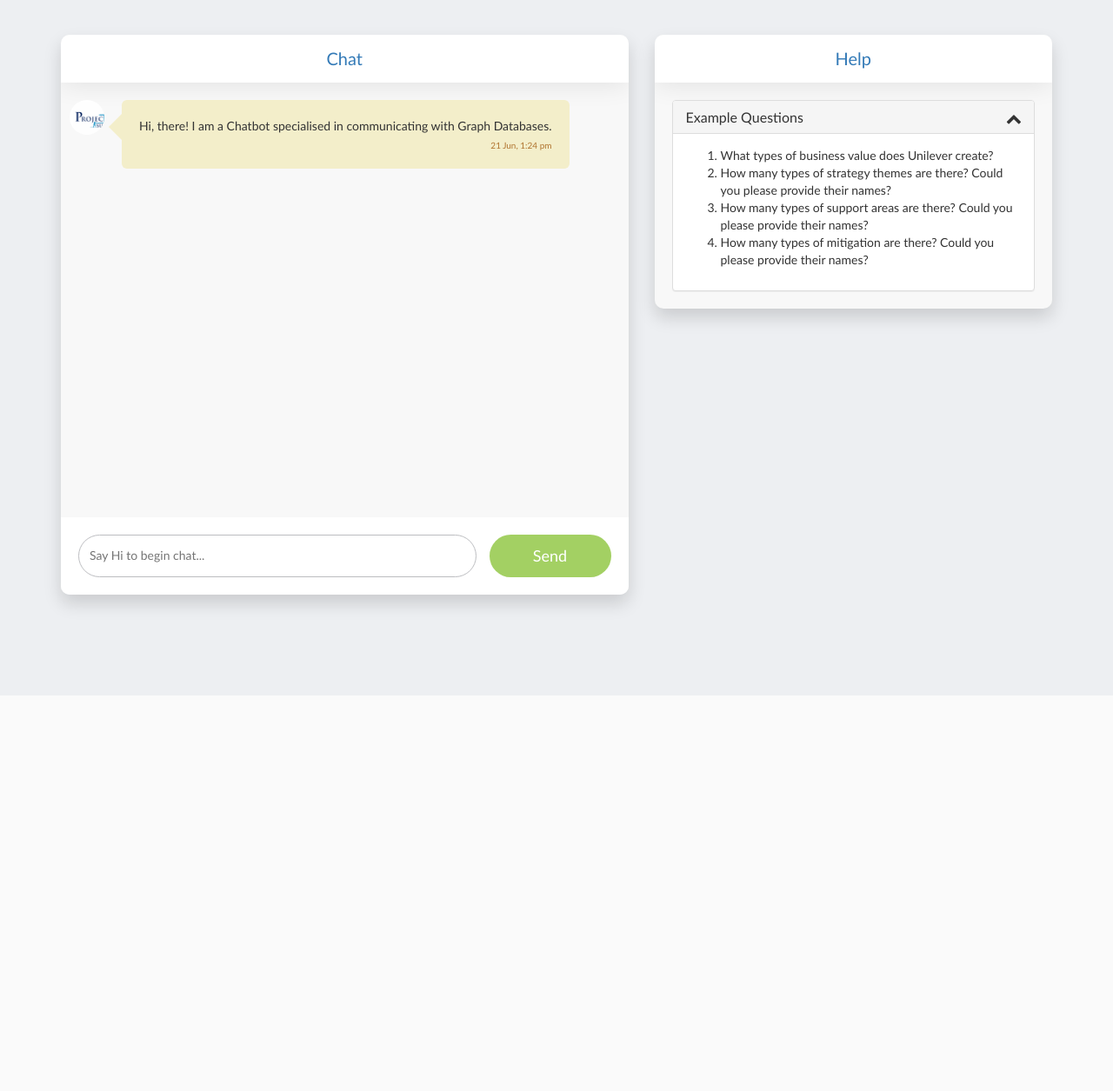
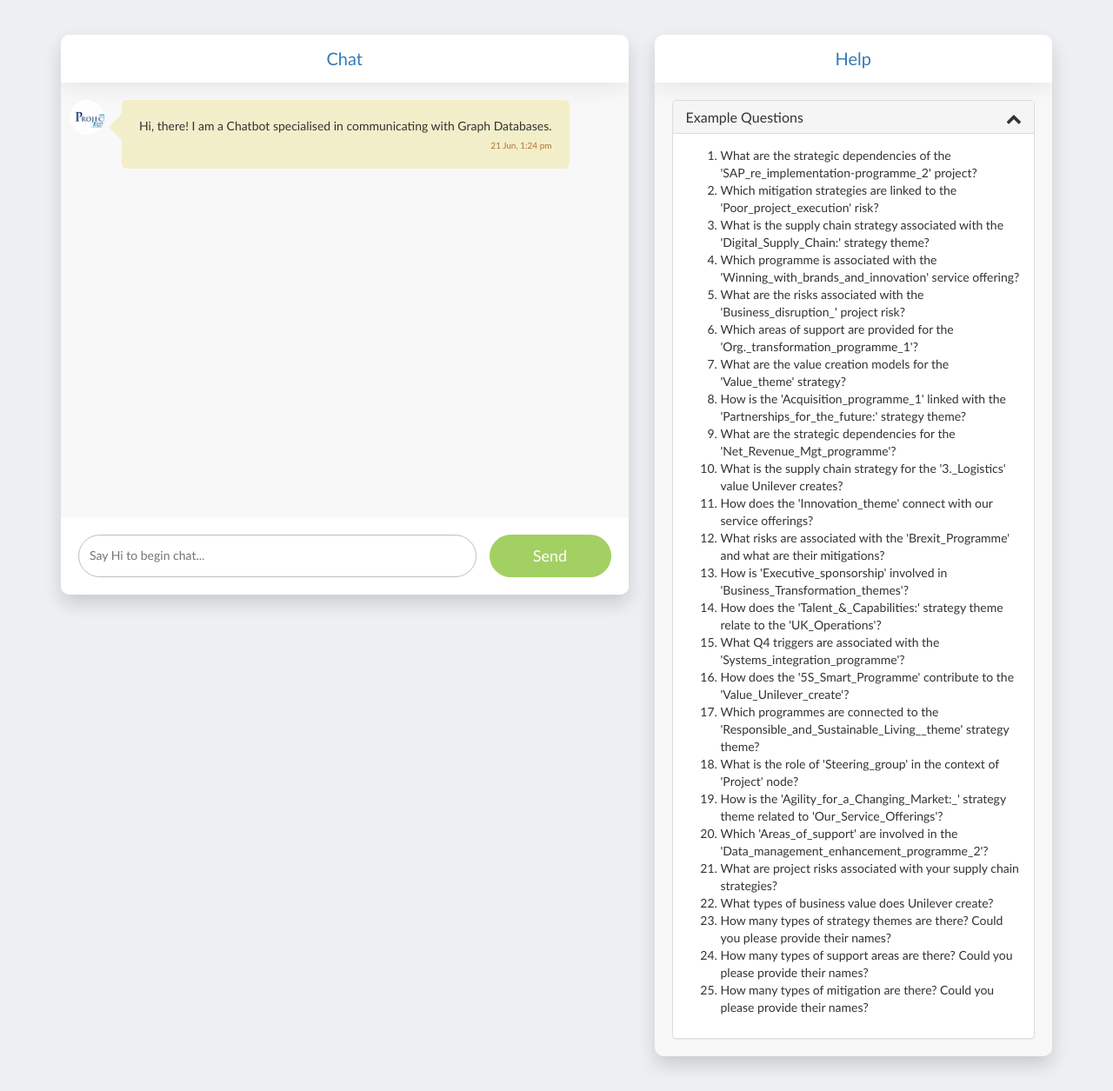
Before and after one commit to lawrencerowland/PS-Chat, a Flask app: page / in a window 1280 px wide. Shown: the whole page at 87% size. Before the commit the page ends 800 px from the top, so only its background shows below. Run offline with Flask 3, Linux system fonts and the light colour scheme; some libraries are stand-ins or nearby versions.

Commit message:
Modify the question list
Modify the question list

```diff
--- a/main.py
+++ b/main.py
@@ -42,8 +42,8 @@ def get_bot_response():
             print(f"An error occurred in {exp_name}: {str(e)}")
 
     experiments = [
-        ("Method of Generic_Cypher: ", QG.generic_cypher, question),
-        ("Method of Langchain Graph Cypher QA", QG.graph_cypher_qa, question),
+        # ("Method of Generic_Cypher: ", QG.generic_cypher, question),
+        # ("Method of Langchain Graph Cypher QA", QG.graph_cypher_qa, question),
         ("Method of QA Cypher with Graph in Vectorstore", QG.graph_qa_graph_pinecone, question,"graph_02", "context"),
         ("Method of QA Cypher with PDFs in Vectorstore", QG.graph_qa_pdf_pinecone, question, "unilever", "text"),
         ("Method of QA Cypher with Knowledge Triples in Vectorstore", QG.graph_qa_knowledge_triples, question),
--- a/static/main.js
+++ b/static/main.js
@@ -116,13 +116,48 @@ $('#send_button').on('click', function (e) {
 
             setTimeout(function () {
                 showBotMessage('Sorry, I am currently unable to provide a response.');
-            }, 300);
+            }, 500);
         }
     });
 });
 
 
 
+var questions = [
+	"What are the strategic dependencies of the 'SAP_re_implementation-programme_2' project?",
+    "Which mitigation strategies are linked to the 'Poor_project_execution' risk?",
+    "What is the supply chain strategy associated with the 'Digital_Supply_Chain:' strategy theme?",
+    "Which programme is associated with the 'Winning_with_brands_and_innovation' service offering?",
+    "What are the risks associated with the 'Business_disruption_' project risk?",
+    "Which areas of support are provided for the 'Org._transformation_programme_1'?",
+    "What are the value creation models for the 'Value_theme' strategy?",
+    "How is the 'Acquisition_programme_1' linked with the 'Partnerships_for_the_future:' strategy theme?",
+    "What are the strategic dependencies for the 'Net_Revenue_Mgt_programme'?",
+    "What is the supply chain strategy for the '3._Logistics' value Unilever creates?",
+    "How does the 'Innovation_theme' connect with our service offerings?",
+    "What risks are associated with the 'Brexit_Programme' and what are their mitigations?",
+    "How is 'Executive_sponsorship' involved in 'Business_Transformation_themes'?",
+    "How does the 'Talent_&_Capabilities:' strategy theme relate to the 'UK_Operations'?",
+    "What Q4 triggers are associated with the 'Systems_integration_programme'?",
+    "How does the '5S_Smart_Programme' contribute to the 'Value_Unilever_create'?",
+    "Which programmes are connected to the 'Responsible_and_Sustainable_Living__theme' strategy theme?",
+    "What is the role of 'Steering_group' in the context of 'Project' node?",
+    "How is the 'Agility_for_a_Changing_Market:_' strategy theme related to 'Our_Service_Offerings'?",
+    "Which 'Areas_of_support' are involved in the 'Data_management_enhancement_programme_2'?",
+	"What are project risks associated with your supply chain strategies?",
+    "What types of business value does Unilever create?",
+    "How many types of strategy themes are there? Could you please provide their names?",
+    "How many types of support areas are there? Could you please provide their names?",
+    "How many types of mitigation are there? Could you please provide their names?"
+];
+
+var list = document.getElementById('question-list');
+
+for (var i = 0; i < questions.length; i++) {
+    var listItem = document.createElement('li');
+    listItem.textContent = questions[i];
+    list.appendChild(listItem);
+}
 
 /**
  * Returns a random string. Just to specify bot message to the user.
--- a/templates/bot.html
+++ b/templates/bot.html
@@ -75,12 +75,8 @@
 							</div>
 							<div id="collapse1" class="panel-collapse collapse in">
 								<div class="panel-body">
-									<ol>
-										<li>What types of business value does Unilever create?</li>
-										<li>How many types of strategy themes are there? Could you please provide their names?</li>
-										<li>How many types of support areas are there? Could you please provide their names?</li>
-										<li>How many types of mitigation are there? Could you please provide their names?</li>
-									  </ol>
+									<ol id="question-list">
+									</ol>
 								</div>
 							</div>
 						</div>
```
Also changed, not shown: 1 other file.
